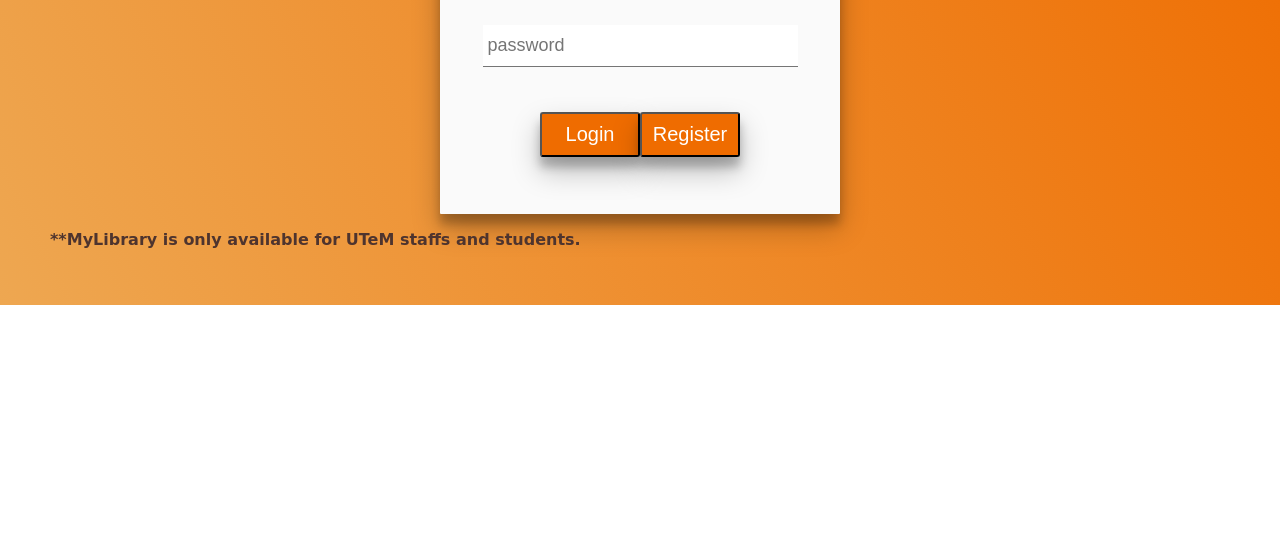
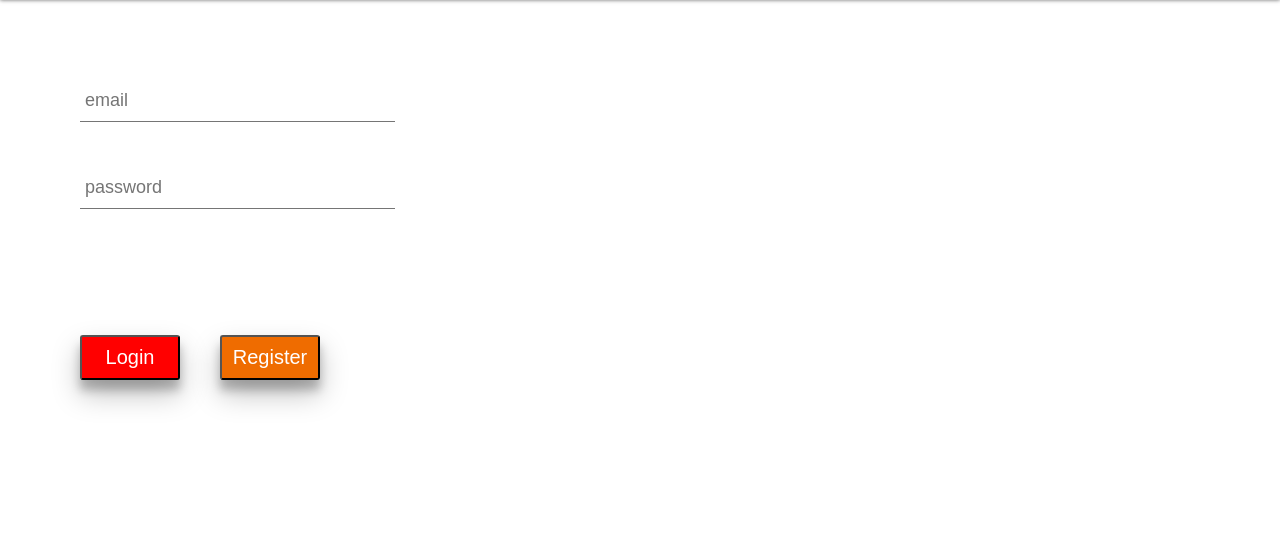
Before and after one commit to konyee95/Web-Application-Development, a PHP site: page /login.html in a window 1280 px wide. Shown: the part 241-800 px from the top of the page. Run offline with PHP 8.4, Linux system fonts and the light colour scheme.

Commit message:
redesigned login page

```diff
--- a/MyLibrary/css/auth-form.css
+++ b/MyLibrary/css/auth-form.css
@@ -1,56 +1,53 @@
-.gradient-background {
-  background: linear-gradient(270grad, rgb(239, 108, 0) 0%, #eea751 100%);
+.auth-container-header {
+  display: flex;
+  height: 30vh;
+  top: 0px;
+  width: 100%;
+  z-index: 999999;
+  background: url('../image/tensor.jpg') no-repeat;
+  background-size: 100% 220%;
+  align-items: center;
 }
 
-.auth-form-container {
+.auth-title {
+  font-size: 34px;
+  color: #fff;
+  font-family: 'Roboto';
+  font-weight: 100;
+}
+
+.auth-container-body {
+  height: 70vh;
   display: flex;
   flex: 1;
   justify-content: center;
-  align-items: center;
-  height: 85vh;
+  flex-direction: row;
 }
 
-.auth-form {
-  display: flex;
-  width: 400px;
-  height: 400px;
-  flex-direction: column;
-  align-items: center;
-  justify-content: center;
-  background-color: #fafafa;
-  box-shadow: 0 14px 28px rgba(0,0,0,0.25), 0 10px 10px rgba(0,0,0,0.22);
-  border-radius: 1px;
+.auth-title, .auth-container-body {
+  padding-left: 80px;
 }
 
-.back-btn {
-  width: 50px;
-  height: 50px;
-  background-color: #eeeeee;
-  border: none;
-  border-radius: 50%;
-  box-shadow: 0 14px 28px rgba(0,0,0,0.25), 0 10px 10px rgba(0,0,0,0.22);
-  transition: all 0.3s ease-in-out;
-
-  position: fixed;
-  top: 50px;
-  left: 50px;
+.auth-form, .auth-form-empty {
+  display: flex;
+  flex: .5;
+  flex-direction: column;
 }
 
-.back-btn:hover {
-  box-shadow: 0 14px 28px rgba(0,0,0,0.25), 0 10px 10px rgba(0,0,0,0.22);
-  transform: scale(1.02);
-}
-
-.back-btn > span {
-  color: grey;
-  font-size: 30px;
+.login-form {
+  display: flex;
+  flex: .6;
+  flex-direction: column;
+  justify-content: center;
 }
 
 .button-group {
   display: flex;
+  flex: .4;
   flex-direction: row;
+  justify-content: flex-start;
 }
 
-.login-note {
-  padding: 0 0 40px 50px;
+.button-group > button {
+  margin-right: 40px;
 }
--- a/MyLibrary/css/main.css
+++ b/MyLibrary/css/main.css
@@ -6,6 +6,7 @@ body {
 	background-color: white;
 	margin: 0;
 	width: 100%;
+	height: 100%;
 	font-family: 'Roboto';
 	transition: 0.2s;
 }
--- a/MyLibrary/login.html
+++ b/MyLibrary/login.html
@@ -2,16 +2,14 @@
 <html>
 
 <head>
-    <title>Login</title>
+    <title> MyLibrary</title>
 
     <!-- styles -->
     <link href='https://fonts.googleapis.com/css?family=Roboto' rel='stylesheet'>
     <link rel="stylesheet" type="text/css" href="./css/main.css" />
-    <link rel="stylesheet" type="text/css" href="./css/navigation-bar.css" />
-    <link rel="stylesheet" type="text/css" href="./css/hamburger-menu.css" />
+    <link rel="stylesheet" type="text/css" href="./css/auth-form.css" />
     <link rel="stylesheet" type="text/css" href="./css/material-input.css" />
     <link rel="stylesheet" type="text/css" href="./css/material-button.css" />
-    <link rel="stylesheet" type="text/css" href="./css/auth-form.css" />
 
     <!-- scripts -->
     <script src="./js/main.js"></script>
@@ -22,15 +20,12 @@
 </head>
 
 <body onload="init()">
-    <div id="main-container" class="gradient-background">
-        <button class="back-btn" onclick="goBack()">
-            <span>&#x2190;</span>
-        </button>
-        <div class="auth-form-container sticky-header-padding">
-            <form id="login-form" action="" method="POST">
+    <div class="auth-container-header some-shadow">
+        <p class="auth-title">Login to MyLibrary</p>
+    </div>
+    <div class="auth-container-body">
         <div class="auth-form">
-                    <h2>Login</h2>
-                    <div class="input-group">
+            <form id="login-form" class="login-form" action="" method="POST">
                 <div class="material-input-container">
                     <input type="text" class="material-input" placeholder="email" required>
                     <span class="material-input-highlight"></span>
@@ -43,16 +38,15 @@
                     <span class="material-input-bar"></span>
                     <label class="material-input-label"></label>
                 </div>
-                    </div>
+            </form>
             <div class="button-group">
-                        <button class="material-button btn-orange">Login</button>
+                <button class="material-button">Login</button>
                 <button class="material-button btn-orange">Register</button>
             </div>
         </div>
-            </form>
+        <div class="auth-form-empty">
+
         </div>
-
-        <p class="login-note">**MyLibrary is only available for UTeM staffs and students.</p>
     </div>
 </body>
 
```
Lines whose indentation alone changed are shown as unchanged.
